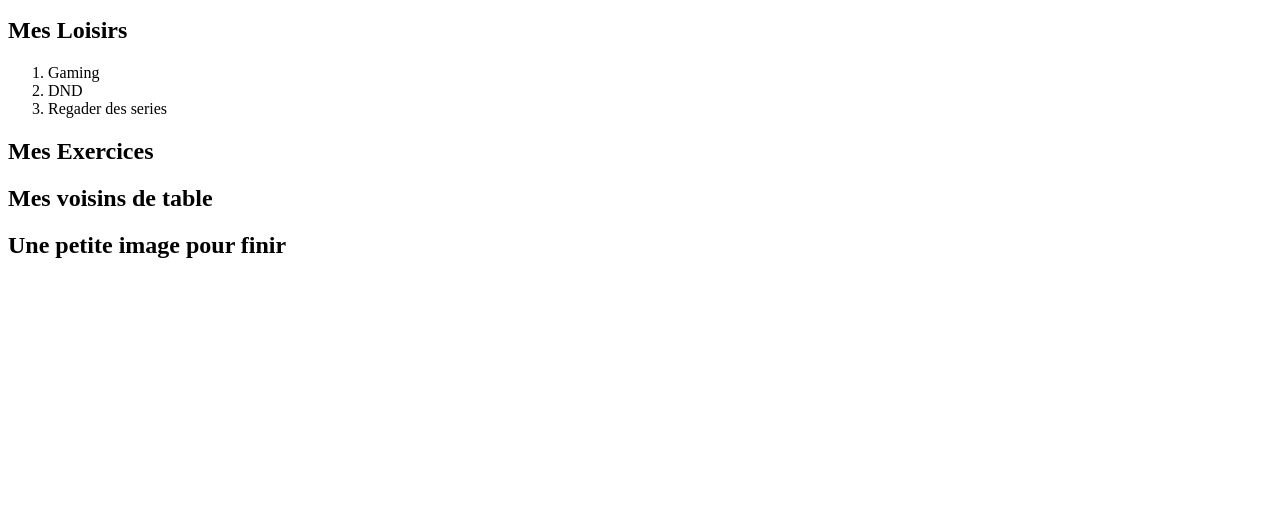
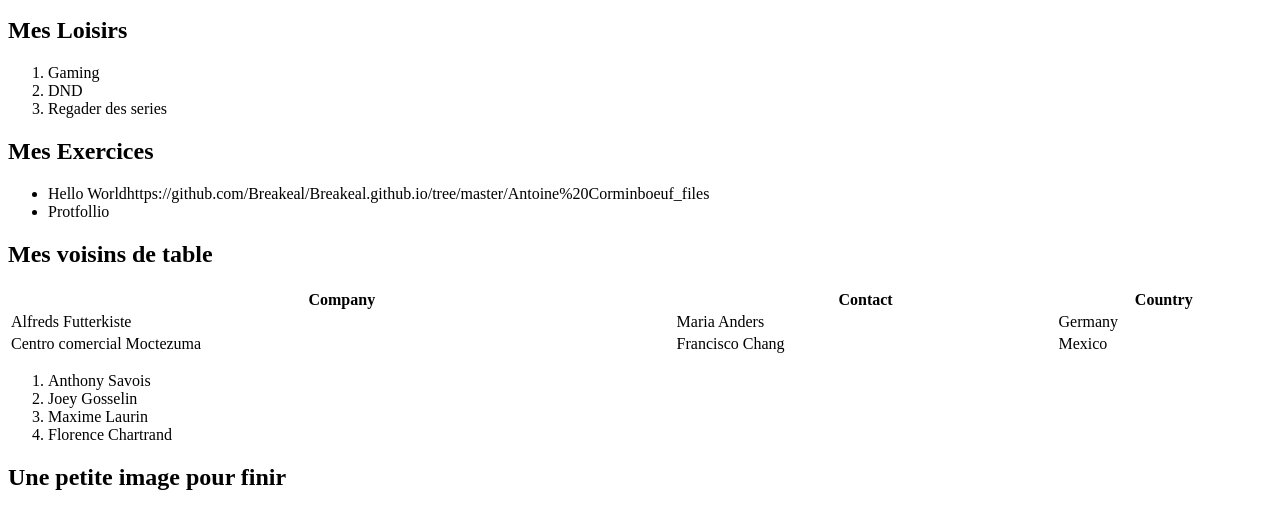
Before and after one commit to AntoineCorminboeuf/Breakeal.github.io, a plain HTML site: page index.html in a window 1280 px wide. Shown: the part 486-997 px from the top of the page. Before the commit the page ends 800 px from the top, so only its background shows below. Drawn offline with Linux system fonts and the light colour scheme.

Commit message:
smaine 3 excice 2 web

```diff
--- a/index.html
+++ b/index.html
@@ -25,7 +25,33 @@
 
 
                                     <section><h2 id="Mes Exercices"><nav>Mes Exercices</nav></h2></section>
-                                    <section><h2 id="Mes voisins de table"><nav>Mes voisins de table</nav></h2></section>
+                                         <ul><li>Hello World<url>https://github.com/Breakeal/Breakeal.github.io/tree/master/Antoine%20Corminboeuf_files</url>
+                                         <li>Protfollio</li>
+                                         </li></ul>
+
+
+                                    <section><h2 id="Mes voisins de table"><nav>Mes voisins de table</nav></h2></section>  <table style="width:100%">
+                                        <tr>
+                                          <th>Company</th>
+                                          <th>Contact</th>
+                                          <th>Country</th>
+                                        </tr>
+                                        <tr>
+                                          <td>Alfreds Futterkiste</td>
+                                          <td>Maria Anders</td>
+                                          <td>Germany</td>
+                                        </tr>
+                                        <tr>
+                                          <td>Centro comercial Moctezuma</td>
+                                          <td>Francisco Chang</td>
+                                          <td>Mexico</td>
+                                        </tr>
+                                      </table>
+                                         <ol><li>Anthony Savois
+                                         <li>Joey Gosselin</li>
+                                         <li>Maxime Laurin</li>
+                                         <li>Florence Chartrand</li>
+                                         </li></ol>
                                     <section><h2>Une petite image pour finir</h2></section>
                         <head>
 
```
